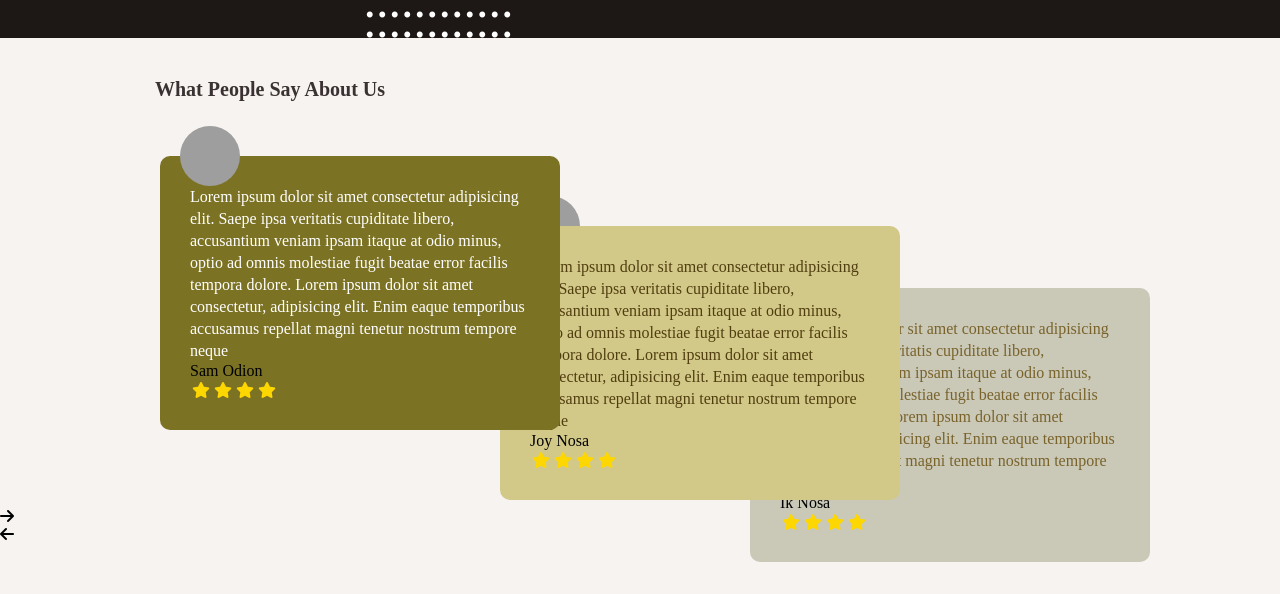
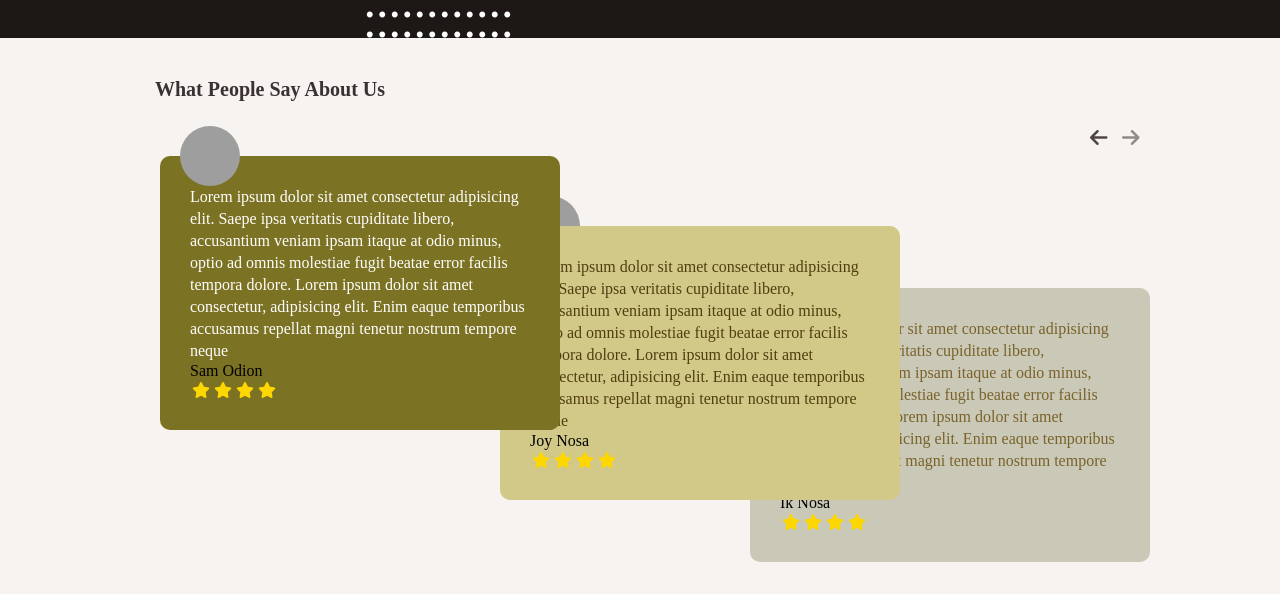
Before and after one commit to baaraka/web-project, a React (Create React App) app: page / in a window 1280 px wide. Shown: the part 3606-4200 px from the top of the page. Built offline with nearby package versions, Linux system fonts and the light colour scheme; grey boxes are pictures that could not be loaded.

Commit message:
write css for saysIcons

```diff
--- a/src/says/Says.css
+++ b/src/says/Says.css
@@ -118,3 +118,25 @@
   color: gold;
   padding: 2px;
 }
+.saysIconRight {
+  width: 20px;
+  height: 20px;
+  position: relative;
+  left: 1122px;
+  bottom: 380px;
+}
+.saysIconLeft {
+  width: 20px;
+  height: 20px;
+  position: relative;
+  left: 1090px;
+  bottom: 400px;
+}
+.saysIconRightItem {
+  font-size: 20px;
+  color: rgb(146, 137, 137);
+}
+.saysIconLeftItem {
+  font-size: 20px;
+  color: rgb(79, 68, 68);
+}
```
